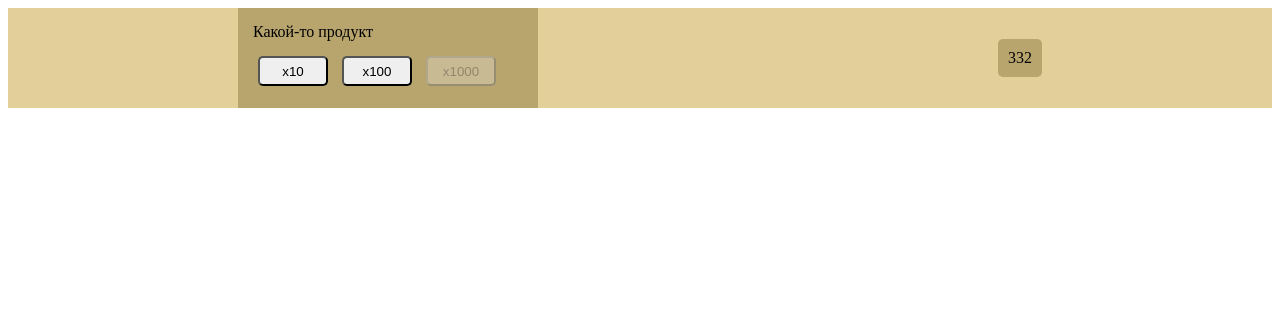
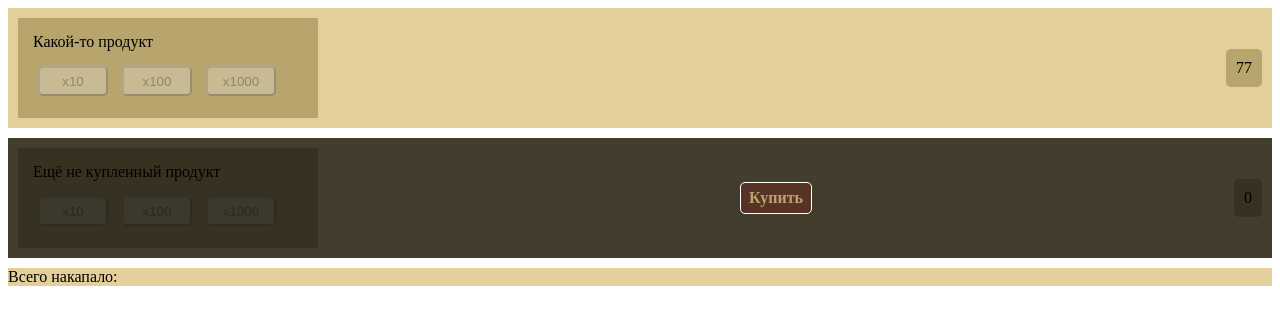
Before and after one commit to crazymaza/JavaScript, a PHP site: page / in a window 1280 px wide. Shown: the top 325 px of the page. Run offline with PHP 8.4, Linux system fonts and the light colour scheme.

Commit message:
сделал счетчики, но криво.

```diff
--- a/myProjects/collectioner/index.html
+++ b/myProjects/collectioner/index.html
@@ -21,6 +21,19 @@
         </div>
         <div class="inline cash">0</div>
     </div>
+    <div class="wrapper notOpen">
+        <div class="inline product">
+            <div class="product_name">Ещё не купленный продукт</div>
+            <div class="product_button">
+                <button class="button button_x10">x10</button>
+                <button class="button button_x100">x100</button>
+                <button class="button button_x1000">x1000</button>
+            </div>
+        </div>
+        <div class="button buyButton">Купить</div>
+        <div class="inline cash">0</div>
+    </div>
+    <div class="wrapper allCash">Всего накапало: <span class="allCahs_total"></span></div>
     <script src="script.js"></script>
 </body>
 
--- a/myProjects/collectioner/script.js
+++ b/myProjects/collectioner/script.js
@@ -1,34 +1,70 @@
 let button = document.querySelectorAll('.button');
-let money = document.querySelector('.cash');
-let count = 0;
+let money = document.querySelectorAll('.cash');
+let buyButton = document.querySelector('.buyButton');
+let wrapper = document.querySelectorAll('.wrapper');
+let total = document.querySelector('.allCahs_total');
+let count1 = 0;
+let coun2 = 0;
 
-button[0].disabled = true;
-button[1].disabled = true;
-button[2].disabled = true;
+button.forEach(element => {
+    element.disabled = true;
+});
 
-const moreThenTen = cash => {
-    if(cash.textContent > 10) {
-        button[0].disabled = false;
-        count += 10;
-    }
-};
-const moreThenHundred = cash => {
-    if(cash.textContent > 100) {
-        button[1].disabled = false;
-        count += 100;
-    }
-};
-const moreThenThousend = cash => {
-    if(cash.textContent > 1000) {
-        button[2].disabled = false;
-        count += 1000;
-    }
-};
+// const moreThenCash =(cash) => {
+//     // let count = 1;
+//     const inner = () => {
+//         if(cash.textContent > 10) {
+//             button[0].disabled = false;
+//             count += 5;
+//         }
+//         if(cash.textContent > 100) {
+//             button[1].disabled = false;
+//             count += 10;
+//         }
+//         if(cash.textContent > 1000) {
+//             button[2].disabled = false;
+//             count += 15;
+//         }
+//         return count++;
+//     }
+//     inner();
+//     return count;
+// };
 
+buyButton.addEventListener('click', () => {
+    buyButton.classList.add('noVision');
+    wrapper[1].classList.remove('notOpen');
+    setInterval(() => {
+        money[1].textContent = new Money().moreThenCash(money[1]);
+    }, 1000)
+});
+
+// setInterval(() => {
+//     money[0].textContent = moreThenCash(money[0]);
+// },300);
+
+class Money {
+    constructor() { }
+    moreThenCash = (cash) => {
+        const inner = () => {
+            if (cash.textContent > 10) {
+                button.disabled = false;
+                count1 += 5;
+            }
+            if (cash.textContent > 100) {
+                button[1].disabled = false;
+                count1 += 10;
+            }
+            if (cash.textContent > 1000) {
+                button[2].disabled = false;
+                count1 += 15;
+            }
+            return count1++;
+        }
+        inner();
+        return count1;
+    };
+}
 setInterval(() => {
-    count++;
-    money.textContent = count;
-    moreThenTen(money);
-    moreThenHundred(money);
-    moreThenThousend(money);
-},300);
+    money[0].textContent = new Money().moreThenCash(money[0]);
+}, 300)
--- a/myProjects/collectioner/style.css
+++ b/myProjects/collectioner/style.css
@@ -1,37 +1,74 @@
+/* Класс для исчезающего элемента */
+.noVision {
+    opacity: 0;
+}
+/* Класс обёртка для продуктов */
 .wrapper {
     display: flex;
-    justify-content: space-around;
+    justify-content: space-between;
     align-items: center;
     background-color: #e2cf9a;
     margin-bottom: 10px;
+    transition: .5s;
 }
+ /* Блоки продуктов делаем в линию */
 .inline {
     display: inline-block;
     background-color:#b8a56e;
+    margin: 10px;
 }
+/* Общие стили кнопок */
 .button {
     margin: 0 5px;
     border-radius: 5px;
     height: 30px;
     width: 70px;
 }
+/* Блок с продуктами */
 .product {
-    /* border: 1px solid red; */
     width: 300px;
     height: 100px;
     box-sizing: border-box;
-
 }
+/* Название продукта */
 .product_name {
-    /* border: 1px solid rgb(150, 30, 206); */
     margin: 15px 0 15px 15px;
 }
+/* Кнопки в блоке */
 .product_button {
-    /* border: 1px solid green; */
     margin: 15px 0 15px 15px;
 }
+/* Счетчик каждого продукта */
 .cash {
     box-sizing: border-box;
     padding: 10px;
     border-radius: 5px;
 }
+/* Стили для не открытого продукта */
+.notOpen {
+    position: relative;
+}
+.notOpen::before {
+    content: "";
+    position: absolute;
+    width: 100%;
+    height: 100%;
+    background-color: rgba(0,0,0,.7);
+    z-index: 2;
+}
+/* Стили для кнопки "Купить" */
+.buyButton {
+    z-index: 999;
+    font-weight: bold;
+    border: 1px solid #fff;
+    text-align: center;
+    line-height: 30px;
+    color: #b8a56e;
+    background-color: rgb(88, 51, 37);
+    cursor: pointer;
+    transition: .3s;
+}
+.buyButton:hover {
+    background-color: #fff;
+    color: darkslateblue;
+}
```
